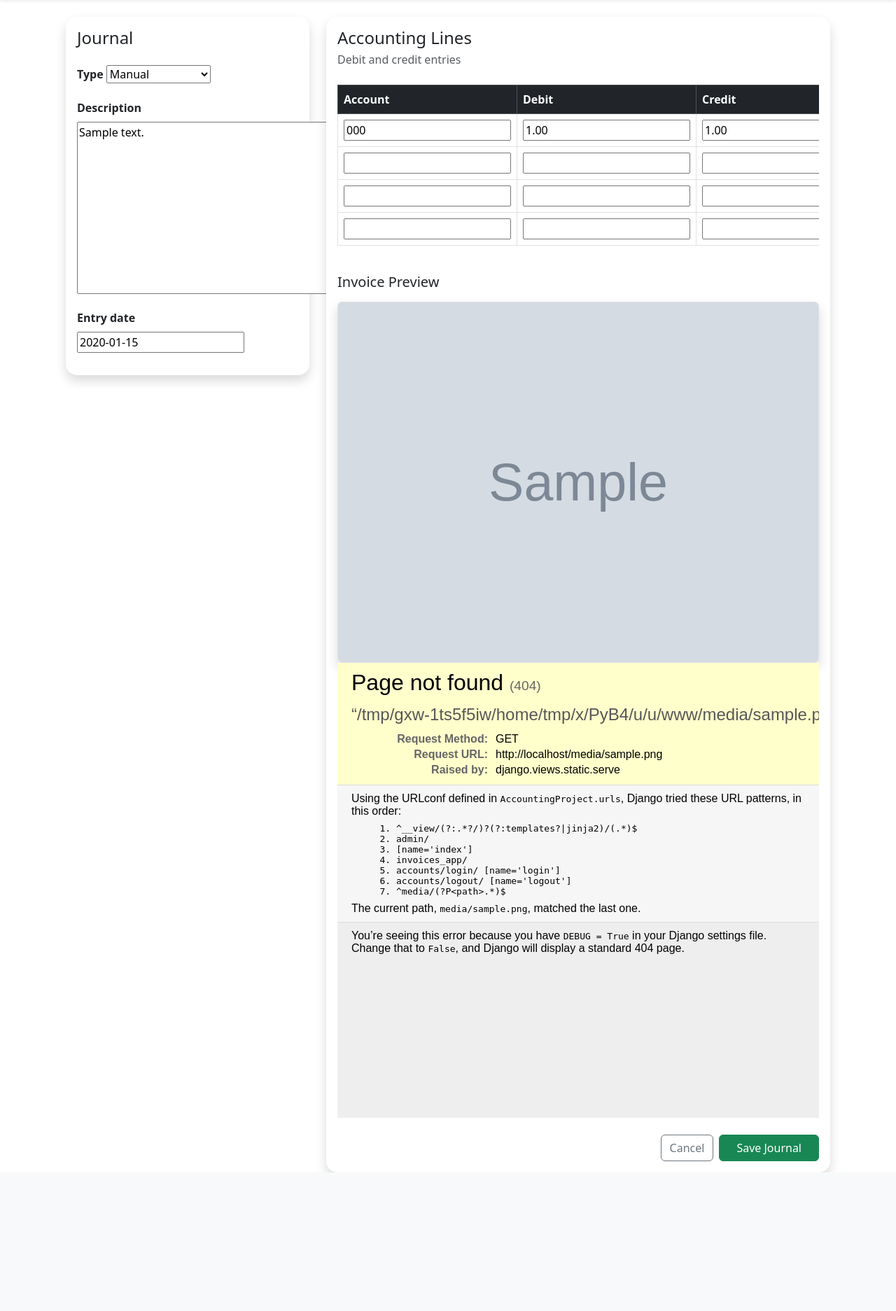
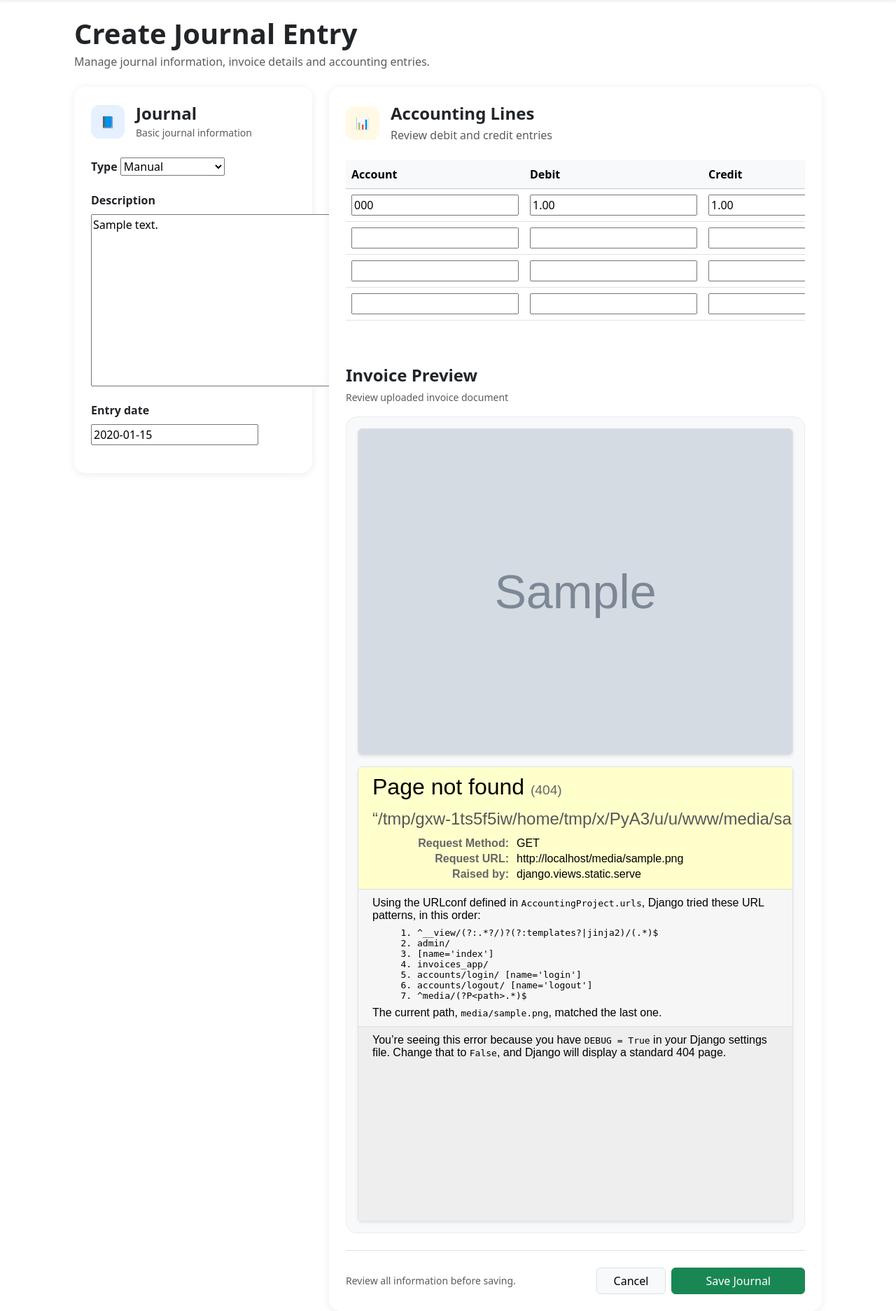
Before and after one commit to almalekbilal85-wq/accounting-ai-invoices, a Django app: page /invoices_app/journals/edit/1/ in a window 1280 px wide. Shown: the part 78-1951 px from the top of the page at 70% size. Before the commit the page ends 1753 px from the top, so only its background shows below. Run offline with Django 5.2, Linux system fonts and the light colour scheme; a user stored in the database is signed in; tables that the repository leaves empty hold one stand-in row (values such as "Sample post"); grey boxes marked "Sample" are stand-in pictures.

Commit message:
Do some styling

```diff
--- /dev/null
+++ b/invoices_app/static/invoices_app/css/journal_form.css
@@ -0,0 +1,42 @@
+
+
+.workspace-card {
+    border: 0;
+    border-radius: 1rem;
+    box-shadow: 0 .125rem .75rem rgba(0,0,0,.08);
+}
+
+.section-icon {
+    width: 48px;
+    height: 48px;
+    border-radius: 12px;
+    display: flex;
+    align-items: center;
+    justify-content: center;
+}
+
+.form-control,
+.form-select {
+    border-radius: 12px;
+}
+
+.table th {
+    font-weight: 600;
+    white-space: nowrap;
+}
+
+.preview-container {
+    background: #f8f9fa;
+    border-radius: 16px;
+    padding: 1rem;
+    border: 1px solid #e9ecef;
+}
+
+.sticky-sidebar {
+    position: sticky;
+    top: 20px;
+}
+
+.page-header {
+    margin-bottom: 1.5rem;
+}
--- a/templates/invoices_app/journal_form.html
+++ b/templates/invoices_app/journal_form.html
@@ -6,6 +6,21 @@
 {% block body_block %}
 
 <div class="container-fluid mt-4">
+
+    <div class="container-fluid mt-4">
+
+    <div class="page-header">
+
+        <h1 class="fw-bold mb-1">
+            Create Journal Entry
+        </h1>
+
+        <p class="text-muted mb-0">
+            Manage journal information, invoice details and accounting entries.
+        </p>
+
+    </div>
+
 
     <form method="POST" enctype="multipart/form-data">
 
@@ -19,14 +34,32 @@
 
             <div class="col-lg-4">
 
+                <div class="sticky-sidebar">
+
                     <!-- Journal Card -->
-                <div class="card shadow border-0 rounded-4 mb-4">
+                    <div class="card workspace-card mb-4">
 
-                    <div class="card-body">
+                        <div class="card-body p-4">
 
-                        <h4 class="mb-4">
+                            <div class="d-flex align-items-center mb-4">
+
+                                <div class="section-icon bg-primary bg-opacity-10 me-3">
+                                    📘
+                                </div>
+
+                                <div>
+
+                                    <h4 class="fw-bold mb-0">
                                         Journal
                                     </h4>
+
+                                    <small class="text-muted">
+                                        Basic journal information
+                                    </small>
+
+                                </div>
+
+                            </div>
 
                             {% for field in journal_form %}
 
@@ -39,7 +72,7 @@
                                     {{ field }}
 
                                     {% if field.errors %}
-                                    <div class="text-danger small">
+                                        <div class="text-danger small mt-1">
                                             {{ field.errors }}
                                         </div>
                                     {% endif %}
@@ -55,35 +88,57 @@
                     <!-- Invoice Card -->
                     <div id="invoice-section" style="display:none;">
 
-                    <div class="card shadow border-0 rounded-4">
+                        <div class="card workspace-card">
 
-                        <div class="card-body">
+                            <div class="card-body p-4">
 
-                            <h4 class="mb-4">
+                                <div class="d-flex align-items-center mb-4">
+
+                                    <div class="section-icon bg-success bg-opacity-10 me-3">
+                                        🧾
+                                    </div>
+
+                                    <div>
+
+                                        <h4 class="fw-bold mb-0">
                                             Invoice
                                         </h4>
 
+                                        <small class="text-muted">
+                                            Supplier and invoice details
+                                        </small>
+
+                                    </div>
+
+                                </div>
+
                                 <div class="row">
+
                                     {% for field in invoice_form %}
 
-                        <div class="col-12 mb-3">
+                                        <div class="row align-items-center mb-3">
 
-                            <label class="form-label fw-semibold">
+                                            <label class="col-sm-4 col-form-label fw-semibold">
                                                 {{ field.label }}
                                             </label>
+
+                                            <div class="col-sm-8">
 
                                                 {{ field }}
 
                                                 {% if field.errors %}
-                                <div class="text-danger small">
+                                                    <div class="text-danger small mt-1">
                                                         {{ field.errors }}
                                                     </div>
                                                 {% endif %}
 
+                                            </div>
 
                                         </div>
 
                                     {% endfor %}
+
+                                </div>
 
                             </div>
 
@@ -101,21 +156,25 @@
 
             <div class="col-lg-8">
 
-                <div class="card shadow border-0 rounded-4 h-100">
+                <div class="card workspace-card h-100">
 
-                    <div class="card-body d-flex flex-column">
+                    <div class="card-body p-4 d-flex flex-column">
 
                         <!-- Header -->
-                        <div class="d-flex justify-content-between align-items-center mb-4">
+                        <div class="d-flex align-items-center mb-4">
+
+                            <div class="section-icon bg-warning bg-opacity-10 me-3">
+                                📊
+                            </div>
 
                             <div>
 
-                                <h4 class="mb-1">
+                                <h4 class="fw-bold mb-1">
                                     Accounting Lines
                                 </h4>
 
                                 <p class="text-muted mb-0">
-                                    Debit and credit entries
+                                    Review debit and credit entries
                                 </p>
 
                             </div>
@@ -127,24 +186,22 @@
                         <!-- Table -->
                         <div class="table-responsive flex-grow-1">
 
-                            <table class="table table-bordered align-middle">
+                            <table class="table table-hover align-middle">
 
-                                <thead class="table-dark">
+                                <thead class="table-light">
 
                                     <tr>
-                                        <th style="width: 35%;">
+                                        <th style="width:35%;">
                                             Account
                                         </th>
 
-                                        <th style="width: 25%;">
+                                        <th style="width:25%;">
                                             Debit
                                         </th>
 
-                                        <th style="width: 25%;">
+                                        <th style="width:25%;">
                                             Credit
                                         </th>
-
-
                                     </tr>
 
                                 </thead>
@@ -163,7 +220,7 @@
                                                 {{ form.account_number }}
 
                                                 {% if form.account_number.errors %}
-                                                    <div class="text-danger small">
+                                                    <div class="text-danger small mt-1">
                                                         {{ form.account_number.errors }}
                                                     </div>
                                                 {% endif %}
@@ -173,7 +230,7 @@
                                                 {{ form.debit }}
 
                                                 {% if form.debit.errors %}
-                                                    <div class="text-danger small">
+                                                    <div class="text-danger small mt-1">
                                                         {{ form.debit.errors }}
                                                     </div>
                                                 {% endif %}
@@ -183,13 +240,11 @@
                                                 {{ form.credit }}
 
                                                 {% if form.credit.errors %}
-                                                    <div class="text-danger small">
+                                                    <div class="text-danger small mt-1">
                                                         {{ form.credit.errors }}
                                                     </div>
                                                 {% endif %}
                                             </td>
-
-
 
                                         </tr>
 
@@ -201,47 +256,75 @@
 
                         </div>
 
-                        <!-- Invoice Preview Area -->
-                        <div class="mt-4">
+                        <!-- Invoice Preview -->
+                        <div class="mt-5">
 
-                            <h5 class="mb-3">Invoice Preview</h5>
+                            <div class="d-flex justify-content-between align-items-center mb-3">
 
-                            <!-- Image Preview -->
+                                <div>
+
+                                    <h4 class="fw-bold mb-1">
+                                        Invoice Preview
+                                    </h4>
+
+                                    <small class="text-muted">
+                                        Review uploaded invoice document
+                                    </small>
+
+                                </div>
+
+                            </div>
+
+                            <div class="preview-container">
+
                                 {% if invoice_form.instance.file %}
+
                                     <img id="invoice-preview"
-                                    class="img-fluid rounded shadow border"
                                          src="{{ invoice_form.instance.file.url }}"
-                                    style="display:block; width:100%; max-height:650px; object-fit:contain;" />
+                                         class="img-fluid rounded shadow-sm border"
+                                         style="display:block;width:100%;max-height:650px;object-fit:contain;">
 
                                     <iframe id="pdf-preview"
                                             src="{{ invoice_form.instance.file.url }}"
-                                        style="display:block; width:100%; height:650px;"></iframe>
+                                            class="rounded shadow-sm border mt-3"
+                                            style="display:block;width:100%;height:650px;">
+                                    </iframe>
+
                                 {% else %}
+
                                     <img id="invoice-preview"
-                                class="img-fluid rounded shadow border"
-                                style="width:100%; max-height:650px; object-fit:contain; display:none;">
-
+                                         class="img-fluid rounded shadow-sm border"
+                                         style="width:100%;max-height:650px;object-fit:contain;display:none;">
 
                                     <iframe id="pdf-preview"
-                                        class="rounded shadow border"
-                                        style="width:100%; height:650px; display:none;">
+                                            class="rounded shadow-sm border"
+                                            style="width:100%;height:650px;display:none;">
                                     </iframe>
+
                                 {% endif %}
 
-
-
+                            </div>
 
                         </div>
+
                         <!-- Buttons -->
-                        <div class="d-flex justify-content-end gap-2 mt-4">
+                        <div class="border-top mt-4 pt-4">
+
+                            <div class="d-flex justify-content-between align-items-center">
+
+                                <small class="text-muted">
+                                    Review all information before saving.
+                                </small>
+
+                                <div class="d-flex gap-2">
 
                                     <a href="{% url 'invoices_app:customers_list' %}"
-                               class="btn btn-outline-secondary">
+                                       class="btn btn-light border px-4">
                                         Cancel
                                     </a>
 
                                     <button type="submit"
-                                    class="btn btn-success px-4">
+                                            class="btn btn-success px-5">
                                         Save Journal
                                     </button>
 
@@ -255,7 +338,13 @@
 
                 </div>
 
+            </div>
+
+        </div>
+
     </form>
+
+</div>
 
 </div>
 
@@ -296,6 +385,7 @@
 <script src="{% static 'invoices_app/js/journal_form.js' %}"></script>
 
 
+<link rel="stylesheet" href="{% static 'invoices_app/css/journal_form.css' %}">
 
 
 {% endblock %}
```
Also changed, not shown: invoices_app/static/invoices_app/css/login.css (added, +156 -0 lines), templates/registration/login.html (+70 -14 lines). Lines whose indentation alone changed are shown as unchanged.
